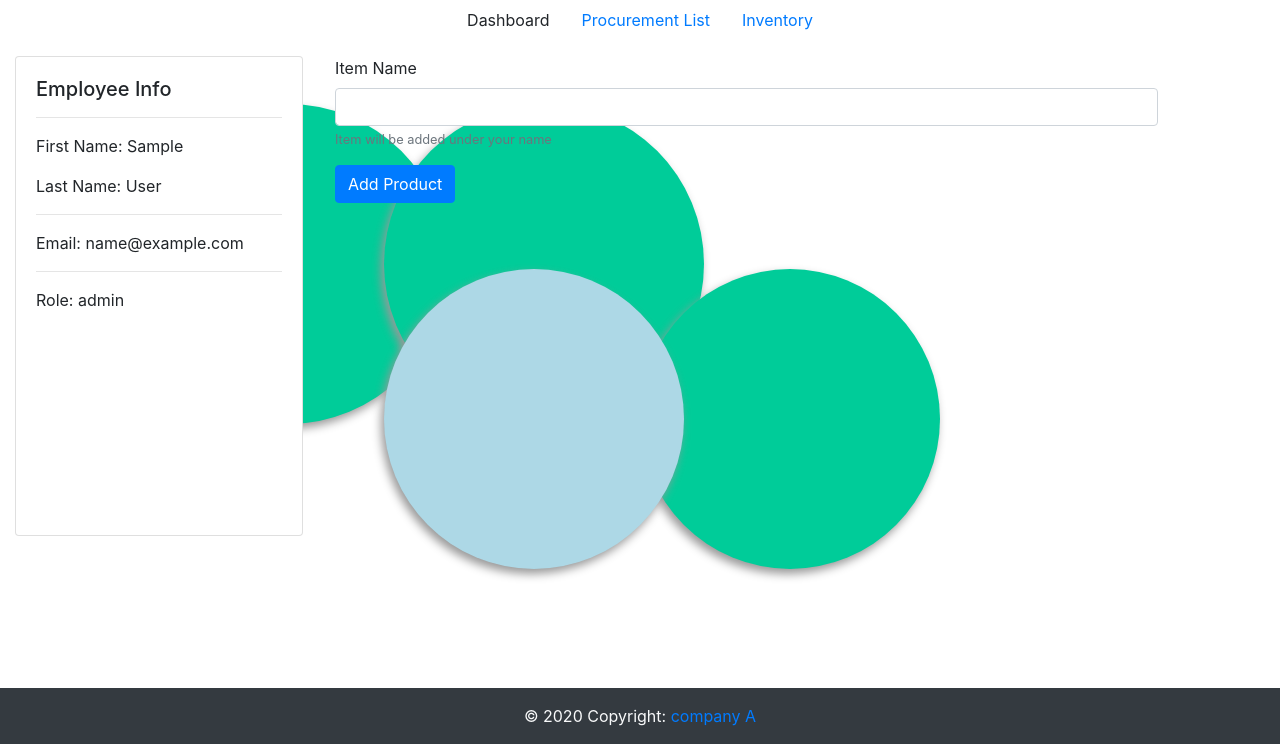
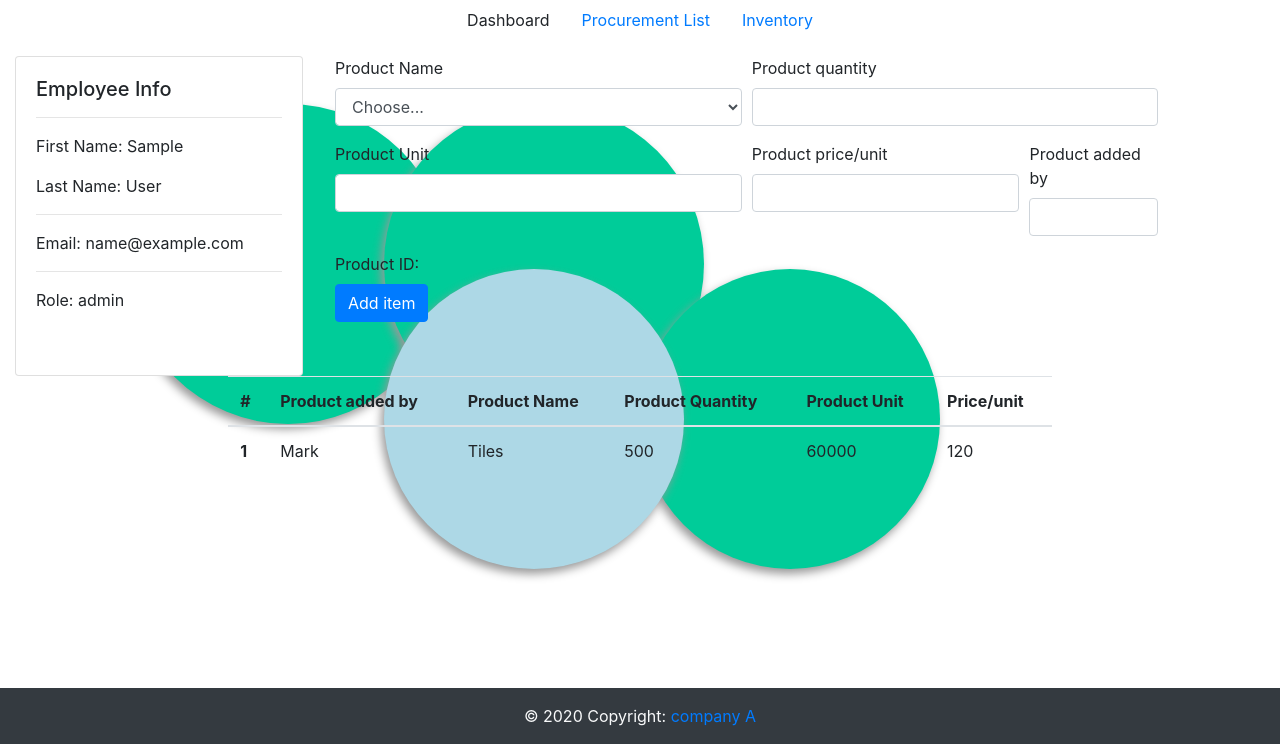
Before and after one commit to thedrowsywinger/HackNsuSeason2TeamRedRiot, a Django app: page /Company-A/Dashboard/ in a window 1280 px wide. Shown: the part 56-800 px from the top of the page. Run offline with Django 3.2, Linux system fonts and the light colour scheme; a user stored in the database is signed in; tables that the repository leaves empty hold one stand-in row (values such as "Sample post"); some libraries are stand-ins or nearby versions.

Commit message:
added inventory page design

```diff
--- a/company_A_management_system/company_A_app/templates/company_A_app/dashboard.html
+++ b/company_A_management_system/company_A_app/templates/company_A_app/dashboard.html
@@ -57,7 +57,7 @@
   <!-- Headline ends here -->
 <div class="row">
   <div class="col-sm-3">
-    <div class="card" style="width: 18rem; height: 30rem;">
+    <div class="card" style="width: 18rem; height: 20rem;">
       <!-- <img src="..." class="card-img-top" alt="..."> -->
       <div class="card-body">
         <h5 class="card-title">Employee Info</h5><hr>
@@ -73,20 +73,69 @@
 
   <div class="col-sm-8">
     <form>
-  <div class="form-group">
-    <label for="exampleInputEmail1">Item Name</label>
-    <input type="text" class="form-control" name="" value="">
-    <small id="emailHelp" class="form-text text-muted">Item will be added under your name</small>
-  </div>
-
-  <button type="submit" class="btn btn-primary">Add Product</button>
-</form>
+      <div class="form-row">
+        <div class="form-group col-md-6">
+          <label for="inputState">Product Name</label>
+          <select id="inputState" class="form-control">
+            <option selected>Choose...</option>
+            <option>Tiles</option>
+          </select>
+        </div>
+        <div class="form-group col-md-6">
+          <label for="product_quantity">Product quantity</label>
+          <input type="text" class="form-control" name="" value="">
+        </div>
+      </div>
+      <div class="form-row">
+        <div class="form-group col-md-6">
+          <label for="inputCity">Product Unit</label>
+          <input type="text" class="form-control" id="inputCity">
+        </div>
+        <div class="form-group col-md-4">
+          <label for="inputState">Product price/unit</label>
+          <input type="text" class="form-control" name="" value="">
+        </div>
+        <div class="form-group col-md-2">
+          <label for="inputZip">Product added by</label>
+          <input type="text" class="form-control" id="inputZip">
+        </div>
+      </div>
+      <label for="">Product ID: </label><br>
+      <button type="submit" class="btn btn-primary">Add item</button>
+    </form>
   </div>
 
   <div class="col-sm-1"></div>
-
 </div>
 
+  <div class="row">
+    <div class="col-sm-2"></div>
+    <div class="col-sm-8">
+      <table class="table">
+  <thead>
+    <tr>
+      <th scope="col">#</th>
+      <th scope="col">Product added by</th>
+      <th scope="col">Product Name</th>
+      <th scope="col">Product Quantity</th>
+      <th scope="col">Product Unit</th>
+      <th scope="col">Price/unit</th>
+    </tr>
+  </thead>
+  <tbody>
+    <tr>
+      <th scope="row">1</th>
+      <td>Mark</td>
+      <td>Tiles</td>
+      <td>500</td>
+      <td>60000</td>
+      <td>120</td>
+    </tr>
+  </tbody>
+</table>
+    </div>
+    <div class="col-sm-2"></div>
+  </div>
 
 </div>
 
@@ -96,7 +145,6 @@
   <button>Click here to Logout</button>
   </a> -->
 
-</div>
 
 
 
```
